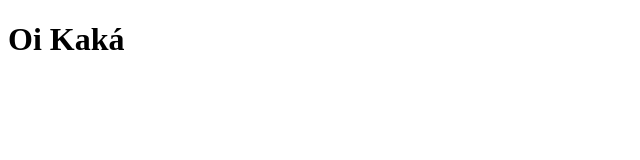
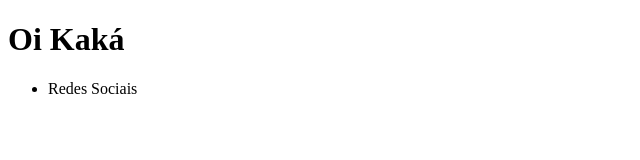
Before and after one commit to karynnemoreira/TesteEmDupla, a plain HTML site: page index.html in a window 1280 px wide. Shown: the whole page, without its empty margins (0-640 px from the left). Drawn offline with Linux system fonts and the light colour scheme.

Commit message:
Iniciei o footer

```diff
--- a/index.html
+++ b/index.html
@@ -10,5 +10,12 @@
     <header>
         <h1>Oi Kaká</h1>
     </header>
+
+    <footer>
+        <ul>
+<li> Redes Sociais</li>
+
+    </ul>
+</footer>
 </body>
 </html>
```
